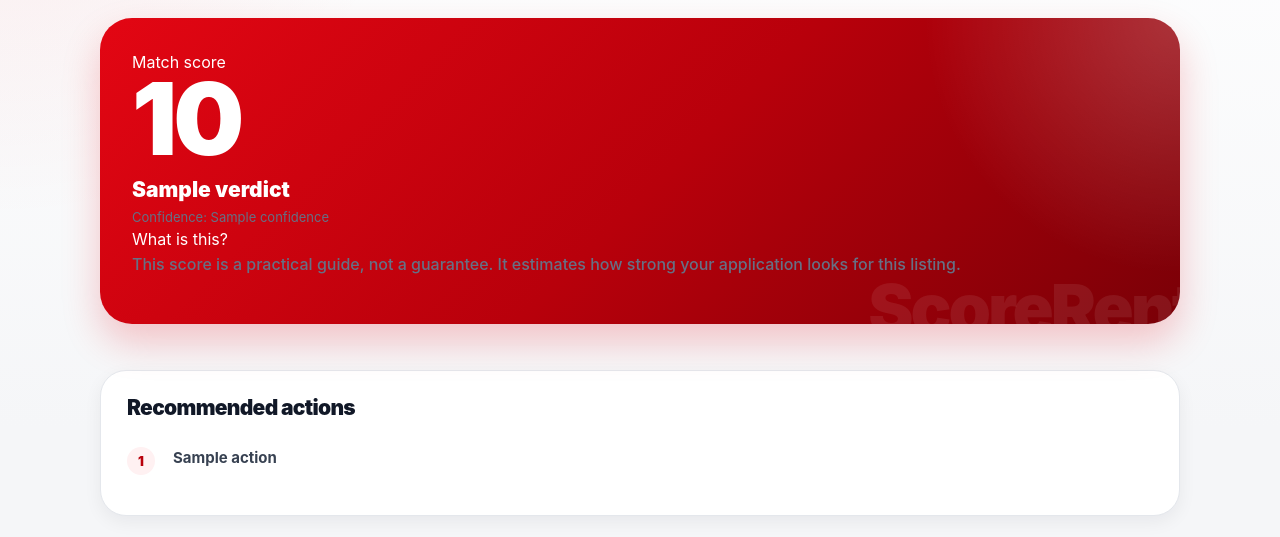
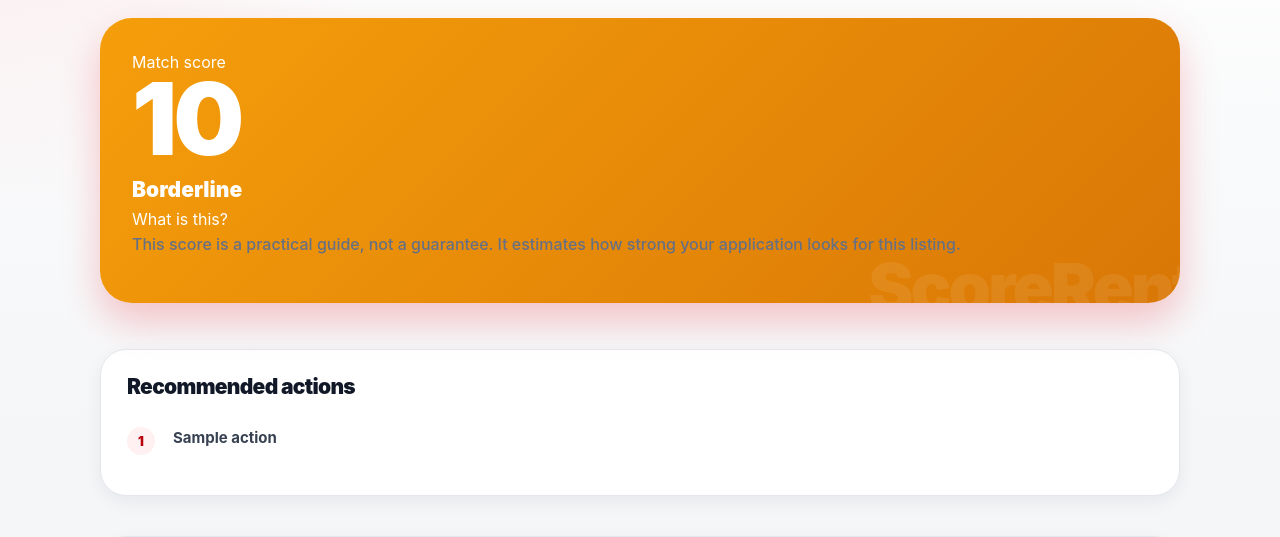
Before and after one commit to nonluthando/ScoreRent, a FastAPI app: template templates/guest_results.html in a window 1280 px wide. Shown: the part 196-733 px from the top of the page. Run offline with FastAPI, Linux system fonts and the light colour scheme; the template is opened without the code that fills it: most values are stand-ins (such as "Sample title", 1, 10 or a date in 2020).

Commit message:
Enhance guest results display and verdict logic
Refactor evaluation result presentation with improved verdict handling and styling.

```diff
--- a/templates/guest_results.html
+++ b/templates/guest_results.html
@@ -48,39 +48,58 @@
 
   <header>
     <h2>Evaluation result</h2>
+
     <p class="muted">
       This shows how strong your rental application looks based on affordability,
       documents, demand, and upfront costs.
     </p>
   </header>
 
+  {# Default presentation for a borderline result #}
   {% set verdict_class = "warn" %}
-  {% if result.verdict == "STRONG_MATCH" or result.verdict == "WORTH_APPLYING" %}
+  {% set hero_class = "hero-borderline" %}
+  {% set verdict_label = "Borderline" %}
+
+  {% if result.verdict == "STRONG_MATCH"
+        or result.verdict == "WORTH_APPLYING" %}
+
     {% set verdict_class = "good" %}
-  {% elif result.verdict == "HIGH_RISK" or result.verdict == "NOT_WORTH_IT" %}
+    {% set hero_class = "hero-good" %}
+    {% set verdict_label = "Strong match" %}
+
+  {% elif result.verdict == "HIGH_RISK"
+          or result.verdict == "NOT_WORTH_IT" %}
+
     {% set verdict_class = "bad" %}
+    {% set hero_class = "hero-bad" %}
+    {% set verdict_label = "High risk" %}
+
   {% endif %}
 
-  {% set verdict_label = result.verdict %}
-  {% if result.verdict == "STRONG_MATCH" or result.verdict == "WORTH_APPLYING" %}
-    {% set verdict_label = "Strong match" %}
-  {% elif result.verdict == "BORDERLINE" %}
-    {% set verdict_label = "Borderline" %}
-  {% elif result.verdict == "HIGH_RISK" or result.verdict == "NOT_WORTH_IT" %}
-    {% set verdict_label = "High risk" %}
-  {% endif %}
+  <div class="scoreBox {{ hero_class }}">
+    <div class="scoreHeader">
 
-  <div class="scoreBox">
-    <div class="scoreHeader">
       <div>
         <div class="scoreTitle">Match score</div>
-        <div class="score">{{ result.score }}</div>
-        <div class="verdict {{ verdict_class }}">{{ verdict_label }}</div>
-        <div class="muted small">Confidence: {{ result.confidence }}</div>
+
+        <div class="score">
+          {{ result.score }}
+        </div>
+
+        <div class="verdict {{ verdict_class }}">
+          {{ verdict_label }}
+        </div>
+
+        {% if result.confidence == "LOW" %}
+          <div class="resultWarning">
+            Some important information is missing, so treat this result as an estimate.
+          </div>
+        {% endif %}
       </div>
 
       <div class="tipBubble">
         <span class="tip">What is this?</span>
+
         <div class="tipContent">
           <p>
             This score is a practical guide, not a guarantee. It estimates how
@@ -88,6 +107,7 @@
           </p>
         </div>
       </div>
+
     </div>
   </div>
 
@@ -98,8 +118,13 @@
       <div class="actionList">
         {% for action in result.actions %}
           <div class="actionItem">
-        <span class="actionNumber">{{ loop.index }}</span>
-        <span>{{ action }}</span>
+            <span class="actionNumber">
+              {{ loop.index }}
+            </span>
+
+            <span>
+              {{ action }}
+            </span>
           </div>
         {% endfor %}
       </div>
@@ -108,23 +133,28 @@
 
   <div class="card">
     <h3>Listing summary</h3>
+
     <div class="summary-grid">
       <div>
         <span class="label">Name</span>
         {{ listing.listing_name or "Unnamed listing" }}
       </div>
+
       <div>
         <span class="label">Rent</span>
         R{{ listing.rent }}
       </div>
+
       <div>
         <span class="label">Deposit</span>
         R{{ listing.deposit }}
       </div>
+
       <div>
         <span class="label">Application fee</span>
         R{{ listing.application_fee }}
       </div>
+
       <div>
         <span class="label">Demand</span>
         {{ listing.area_demand }}
@@ -135,34 +165,54 @@
   {% if result.breakdown %}
     <div class="card breakdownCard">
       <details class="breakdownDetails" open>
-      <summary class="breakdownSummary">Why you got this score</summary>
+
+        <summary class="breakdownSummary">
+          Why you got this score
+        </summary>
 
         <div class="breakdownList">
           {% for b in result.breakdown %}
+
             {% set delta = b.delta %}
             {% set before = b.before %}
             {% set after = b.after %}
             {% set learn = learn_links.get(b.title) %}
 
             {% set badge_class = "zero" %}
-          {% if delta > 0 %}{% set badge_class = "pos" %}{% endif %}
-          {% if delta < 0 %}{% set badge_class = "neg" %}{% endif %}
+
+            {% if delta > 0 %}
+              {% set badge_class = "pos" %}
+            {% elif delta < 0 %}
+              {% set badge_class = "neg" %}
+            {% endif %}
 
             {% set clamped = after %}
-          {% if clamped < 0 %}{% set clamped = 0 %}{% endif %}
-          {% if clamped > 100 %}{% set clamped = 100 %}{% endif %}
+
+            {% if clamped < 0 %}
+              {% set clamped = 0 %}
+            {% elif clamped > 100 %}
+              {% set clamped = 100 %}
+            {% endif %}
 
             <div class="breakItem">
+
               <div class="breakTop">
                 <div>
-                <div class="breakTitle">{{ b.title }}</div>
+                  <div class="breakTitle">
+                    {{ b.title }}
+                  </div>
 
                   {% if b.details %}
-                  <div class="breakDetailsText">{{ b.details }}</div>
+                    <div class="breakDetailsText">
+                      {{ b.details }}
+                    </div>
                   {% endif %}
 
                   {% if learn %}
-                  <a class="learnInlineLink" href="{{ learn.url }}">
+                    <a
+                      class="learnInlineLink"
+                      href="{{ learn.url }}"
+                    >
                       {{ learn.text }} →
                     </a>
                   {% endif %}
@@ -172,36 +222,38 @@
                   <div class="deltaBadge {{ badge_class }}">
                     {% if delta > 0 %}+{% endif %}{{ delta }}
                   </div>
-                <div class="arrowNums">{{ before }} → {{ after }}</div>
+
+                  <div class="arrowNums">
+                    {{ before }} → {{ after }}
+                  </div>
                 </div>
               </div>
 
               <div class="miniBar">
-              <div class="miniBarFill" style="width: {{ clamped }}%;"></div>
+                <div
+                  class="miniBarFill"
+                  style="width: {{ clamped }}%;"
+                ></div>
               </div>
+
             </div>
           {% endfor %}
         </div>
+
       </details>
     </div>
   {% endif %}
 
   <div class="actions">
-    <a class="btn" href="/evaluate">Evaluate another</a>
-    <a class="btn secondary" href="/signup">Sign up to save history</a>
+    <a class="btn" href="/evaluate">
+      Evaluate another
+    </a>
+
+    <a class="btn secondary" href="/signup">
+      Sign up to save history
+    </a>
   </div>
 
 </section>
 
 {% endblock %}
-.hero-good{
-    background:linear-gradient(135deg,#16a34a,#15803d);
-}
-
-.hero-borderline{
-    background:linear-gradient(135deg,#f59e0b,#d97706);
-}
-
-.hero-bad{
-    background:linear-gradient(135deg,#ef4444,#b91c1c);
-}
```
Lines whose indentation alone changed are shown as unchanged.
